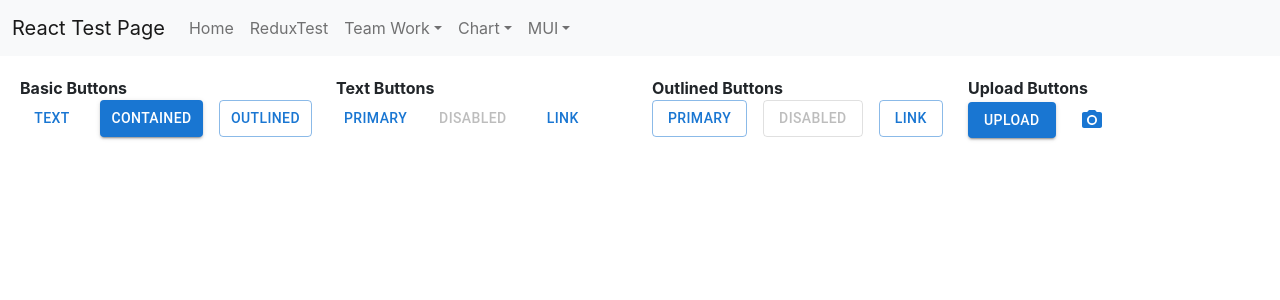
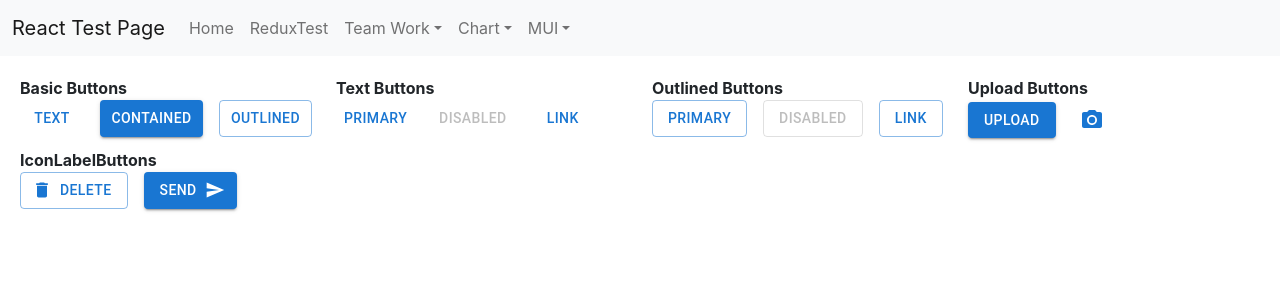
Before and after one commit to jinseok1306/React-Test, a React (Create React App) app in the folder ReactProject/client_app/: page /MUI/ButtonPage in a window 1280 px wide. Shown: the top 300 px of the page. Built offline with nearby package versions, Linux system fonts and the light colour scheme.

Commit message:
MUI IconLabelButton 테스트 완료

```diff
--- /dev/null
+++ b/ReactProject/client_app/src/components/Button/IconLabelButtons.tsx
@@ -0,0 +1,18 @@
+import * as React from 'react';
+import Button from '@mui/material/Button';
+import DeleteIcon from '@mui/icons-material/Delete';
+import SendIcon from '@mui/icons-material/Send';
+import Stack from '@mui/material/Stack';
+
+export default function IconLabelButtons() {
+    return (
+        <Stack direction="row" spacing={2}>
+            <Button variant="outlined" startIcon={<DeleteIcon />}>
+                Delete
+            </Button>
+            <Button variant="contained" endIcon={<SendIcon />}>
+                Send
+            </Button>
+        </Stack>
+    );
+}
--- a/ReactProject/client_app/src/pages/MUI/ButtonPage.tsx
+++ b/ReactProject/client_app/src/pages/MUI/ButtonPage.tsx
@@ -5,6 +5,7 @@ import BasicButtons from '../../components/Button/BasicButtons';
 import TextButtons from '../../components/Button/TextButtons';
 import OutlinedButtons from '../../components/Button/OutlinedButtons';
 import UploadButtons from '../../components/Button/UploadButtons';
+import IconLabelButtons from '../../components/Button/IconLabelButtons';
 
 const ButtonPage = () => {
     return (
@@ -28,6 +29,10 @@ const ButtonPage = () => {
                         <b>Upload Buttons</b>
                         <UploadButtons />
                     </Grid>
+                    <Grid item xs={3}>
+                        <b>IconLabelButtons</b>
+                        <IconLabelButtons />
+                    </Grid>
                 </Grid>
             </div>
         </div>
```
Also changed, not shown: 1 other file (tests, documents, lock files or other folders).
